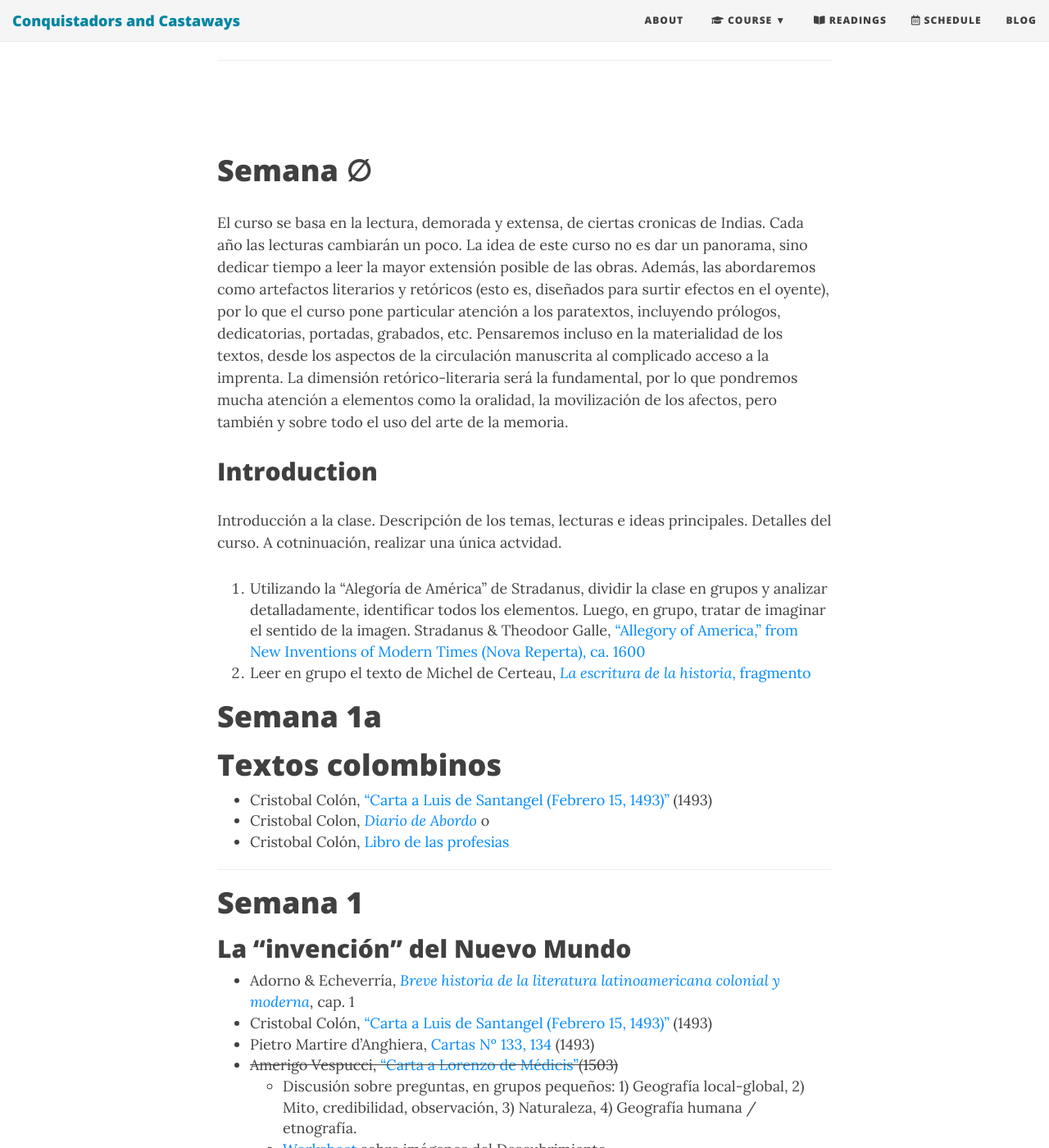
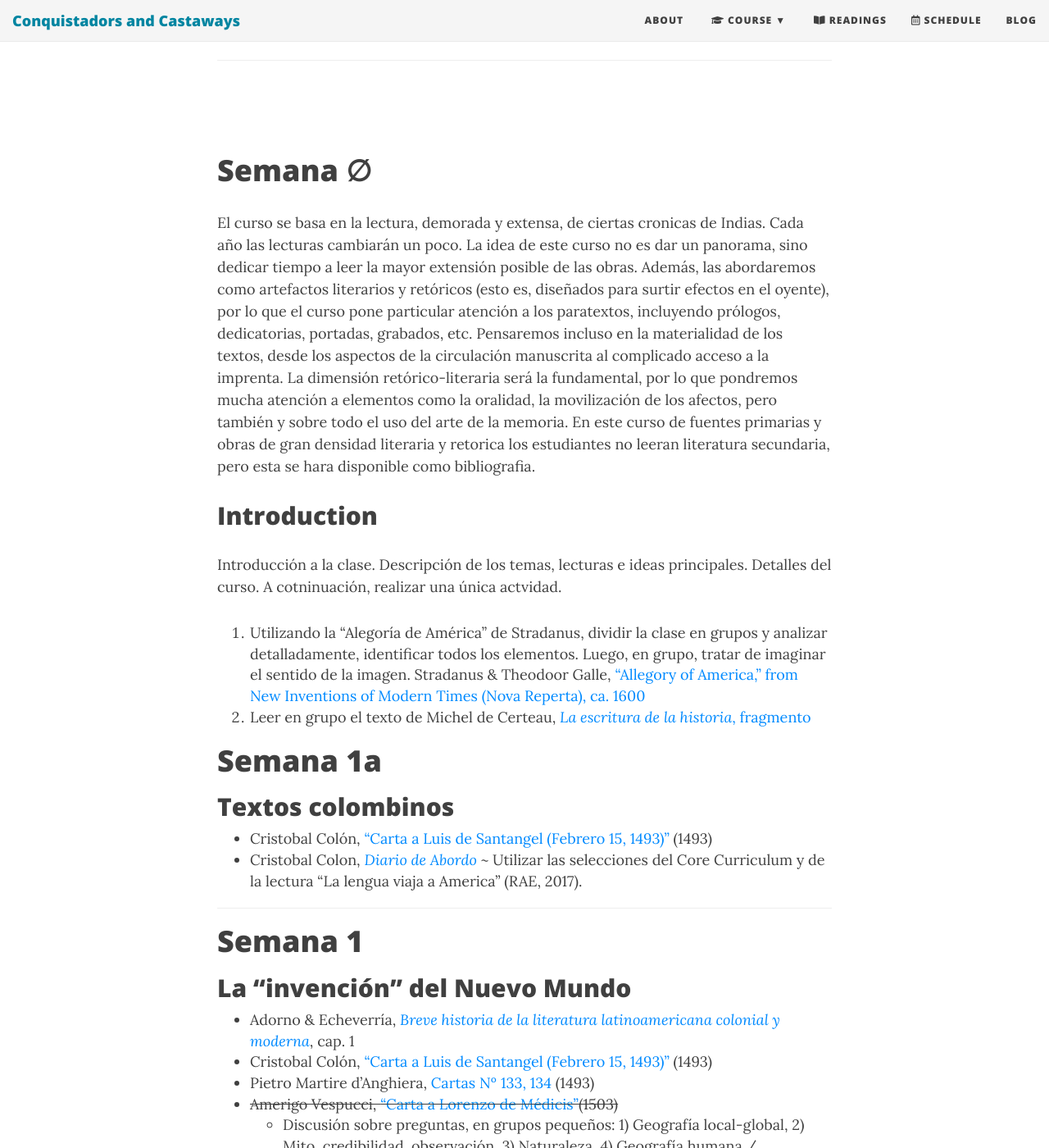
Before and after one commit to Hipomenes/ls452, a Jekyll site: the page built from syllabus-cronica-2023.md, in a window 1280 px wide and 1400 px high, scrolled down 1492 px. Shown: the whole window at 82% size. Built offline with Jekyll 4.4.1, drawn with Linux system fonts in a browser that asks for light colours; nearby versions of some CDN libraries.

Commit message:
Update syllabus-cronica-2023.md

```diff
--- a/syllabus-cronica-2023.md
+++ b/syllabus-cronica-2023.md
@@ -22,6 +22,7 @@ Cada año las lecturas cambiarán un poco. La idea de este curso no es dar un pa
 Además, las abordaremos como artefactos literarios y retóricos (esto es, diseñados para surtir efectos en el oyente), por lo que el curso pone particular atención a los paratextos, incluyendo prólogos, dedicatorias, portadas, grabados, etc.
 Pensaremos incluso en la materialidad de los textos, desde los aspectos de la circulación manuscrita al complicado acceso a la imprenta.
 La dimensión retórico-literaria será la fundamental, por lo que pondremos mucha atención a elementos como la oralidad, la movilización de los afectos, pero también y sobre todo el uso del arte de la memoria.
+En este curso de fuentes primarias y obras de gran densidad literaria y retorica los estudiantes no leeran literatura secundaria, pero esta se hara disponible como bibliografia.
 
 ## Introduction
 
@@ -31,14 +32,13 @@ Introducción a la clase. Descripción de los temas, lecturas e ideas principale
 
 # Semana 1a
 
-# Textos colombinos
+## Textos colombinos
 
 - Cristobal Colón, ["Carta a Luis de Santangel (Febrero 15, 1493)"]() (1493)
-- Cristobal Colon, [*Diario de Abordo*]() o
-- Cristobal Colón, [Libro de las profesias]()
-
+- Cristobal Colon, [*Diario de Abordo*]() ~ Utilizar las selecciones del Core Curriculum y de la lectura "La lengua viaja a America" (RAE, 2017).
 
 ---
+
 
 # Semana 1
 ## La "invención" del Nuevo Mundo
```
